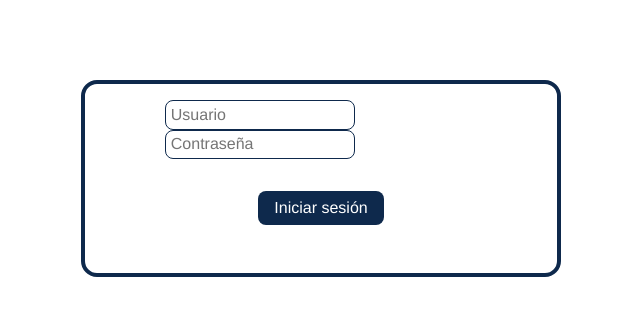
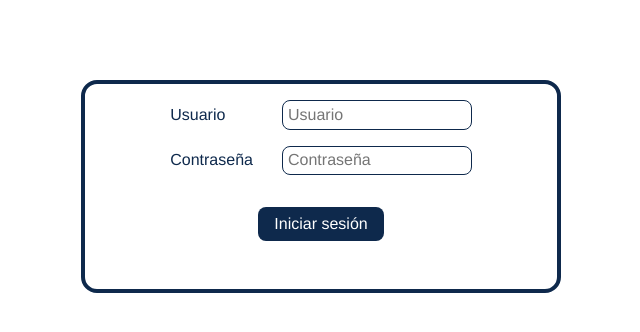
Before and after one commit to Romar476/app-inmob, a React (Vite) app: page /paneldeadministracion in a window 1280 px wide. Shown: the top 332 px of the page, without its empty margins (319-959 px from the left). Built offline with nearby package versions, Linux system fonts and the light colour scheme; no server answers.

Commit message:
Update Login.jsx

```diff
--- a/src/pages/Login/Login.jsx
+++ b/src/pages/Login/Login.jsx
@@ -47,8 +47,14 @@ export const Login = () => {
     return (
         <div className="Login">
             <form className="Login-form" ref={ formulario } onSubmit={ postLogin }>
-                <input className="Login-input" type="text" name="user" placeholder="Usuario" required />
-                <input className="Login-input" type="password" name="pass" placeholder="Contraseña" required />
+                <fieldset className="Login-fieldset">
+                    <label className="Login-label">Usuario</label>
+                    <input className="Login-input" type="text" name="user" placeholder="Usuario" required />
+                </fieldset>
+                <fieldset className="Login-fieldset">
+                    <label className="Login-label">Contraseña</label>
+                    <input className="Login-input" type="password" name="pass" placeholder="Contraseña" required />
+                </fieldset>
                 <button className="Login-btn">Iniciar sesión</button>
             </form>
 
```
